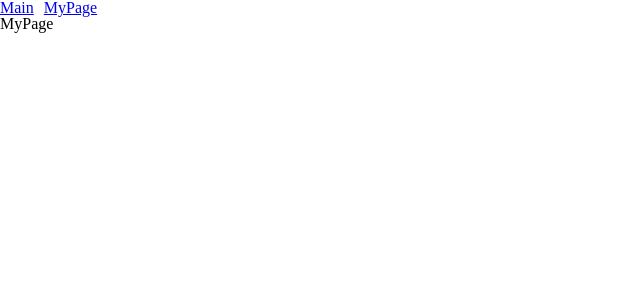
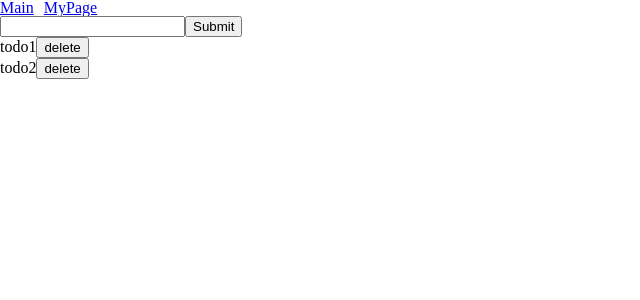
Before and after one commit to woojenoh/react-boilerplate, a React app: page /mypage in a window 1280 px wide. Shown: the top 300 px of the page, without its empty margins (0-640 px from the left). Built offline with nearby package versions, Linux system fonts and the light colour scheme.

Commit message:
Redux Settings

```diff
--- a/src/App.tsx
+++ b/src/App.tsx
@@ -2,12 +2,28 @@ import React from 'react';
 import { BrowserRouter } from 'react-router-dom';
 import Pages from './pages';
 
-function App() {
-  return (
-    <BrowserRouter>
-      <Pages />
-    </BrowserRouter>
-  );
+// redux
+import { createStore, applyMiddleware, compose } from 'redux';
+import { Provider } from 'react-redux';
+import rootReducer from './redux/reducers';
+
+declare global {
+  interface Window {
+    __REDUX_DEVTOOLS_EXTENSION_COMPOSE__?: typeof compose;
+  }
 }
 
+const composeEnhancers = window.__REDUX_DEVTOOLS_EXTENSION_COMPOSE__ || compose;
+const store = createStore(rootReducer, composeEnhancers(applyMiddleware()));
+
+const App: React.FC = () => {
+  return (
+    <Provider store={store}>
+      <BrowserRouter>
+        <Pages />
+      </BrowserRouter>
+    </Provider>
+  );
+};
+
 export default App;
--- /dev/null
+++ b/src/hooks/useInput.tsx
@@ -0,0 +1,25 @@
+import React, { useState } from 'react';
+
+type UseInput = [string, JSX.Element]
+
+interface UseInputParams {
+  type: string;
+  className: string;
+  placeholder: string;
+  required: boolean;
+}
+
+const useInput = ({ type, className, placeholder, required }: UseInputParams): UseInput => {
+  const [value, setValue] = useState('');
+  const input: JSX.Element = <input
+    type={type}
+    className={className}
+    onChange={e => setValue(e.target.value)}
+    placeholder={placeholder}
+    required={required}
+  />;
+
+  return [value, input];
+};
+
+export default useInput;
--- a/src/pages/MyPage/index.tsx
+++ b/src/pages/MyPage/index.tsx
@@ -1,4 +1,8 @@
 import React from 'react';
+import { useSelector, useDispatch } from 'react-redux';
+import { RootState } from '../../redux/reducers';
+import { addTodo, removeTodo } from '../../redux/actionCreators/todo';
+import useInput from '../../hooks/useInput';
 import './index.scss';
 
 interface Props {
@@ -6,9 +10,22 @@ interface Props {
 }
 
 const MyPage: React.FC<Props> = () => {
+  const todos = useSelector((state: RootState) => state.todo);
+  const dispatch = useDispatch();
+  const [todoValue, todoInput] = useInput({ type: 'text', className: 'input', placeholder: '', required: true });
+
   return (
     <div>
-      MyPage
+      {todoInput}
+      <button onClick={() => dispatch(addTodo(todoValue))}>Submit</button>
+      {todos.map(todo => {
+        return (
+          <div key={todo.id}>
+            <span>{todo.text}</span>
+            <button onClick={() => dispatch(removeTodo(todo.id))}>delete</button>
+          </div>
+        );
+      })}
     </div>
   );
 };
--- /dev/null
+++ b/src/redux/actionCreators/todo.ts
@@ -0,0 +1,15 @@
+import { ADD_TODO, REMOVE_TODO } from '../actionTypes/todo';
+
+export type TodoAction =
+  | ReturnType<typeof addTodo>
+  | ReturnType<typeof removeTodo>
+
+export const addTodo = (text: string) => ({
+  type: ADD_TODO,
+  payload: text,
+});
+
+export const removeTodo = (id: number) => ({
+  type: REMOVE_TODO,
+  payload: id,
+});
--- /dev/null
+++ b/src/redux/actionTypes/todo.ts
@@ -0,0 +1,2 @@
+export const ADD_TODO = 'todos/ADD_TODO' as const;
+export const REMOVE_TODO = 'todos/REMOVE_TODO' as const;
--- /dev/null
+++ b/src/redux/reducers/index.ts
@@ -0,0 +1,10 @@
+import { combineReducers } from 'redux';
+import todo from './todo';
+
+const rootReducer = combineReducers({
+  todo,
+});
+
+export default rootReducer;
+
+export type RootState = ReturnType<typeof rootReducer>
--- /dev/null
+++ b/src/redux/reducers/todo.ts
@@ -0,0 +1,32 @@
+/* eslint-disable no-case-declarations */
+import { ADD_TODO, REMOVE_TODO } from '../actionTypes/todo';
+import { TodoAction } from '../actionCreators/todo';
+
+type Todo = {
+  id: number;
+  text: string;
+}
+
+type TodosState = Todo[];
+
+const initialState: TodosState = [
+  { id: 1, text: 'todo1' },
+  { id: 2, text: 'todo2' },
+];
+
+function todos(state: TodosState = initialState, action: TodoAction): TodosState {
+  switch (action.type) {
+  case ADD_TODO:
+    const nextId = Math.max(...state.map(todo => todo.id)) + 1;
+    return state.concat({
+      id: nextId,
+      text: action.payload,
+    });
+  case REMOVE_TODO:
+    return state.filter(todo => todo.id !== action.payload);
+  default:
+    return state;
+  }
+}
+
+export default todos;
```
Also changed, not shown: package.json (+5 -2 lines), .eslintrc.js, 1 other file (tests, documents, lock files or other folders).
